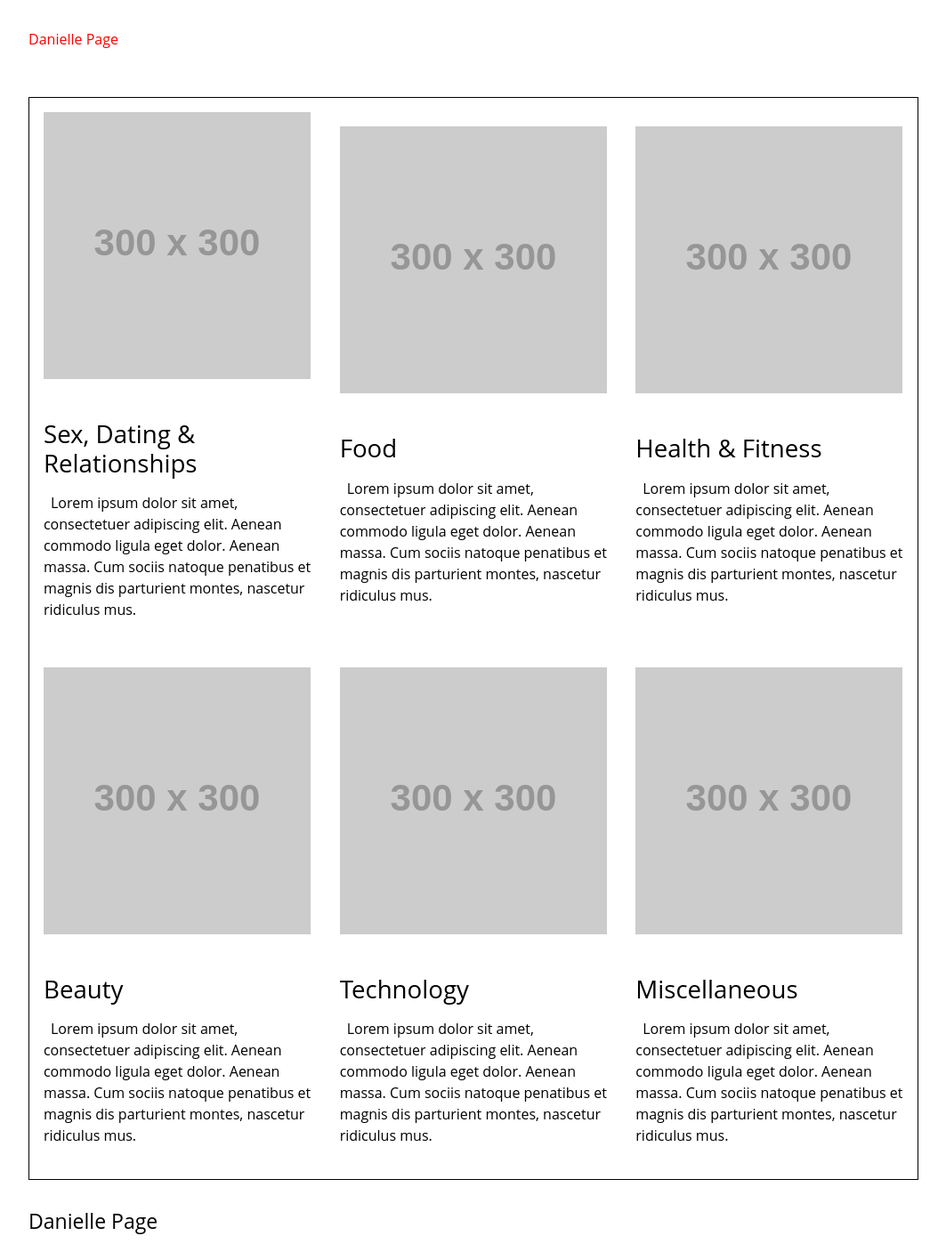
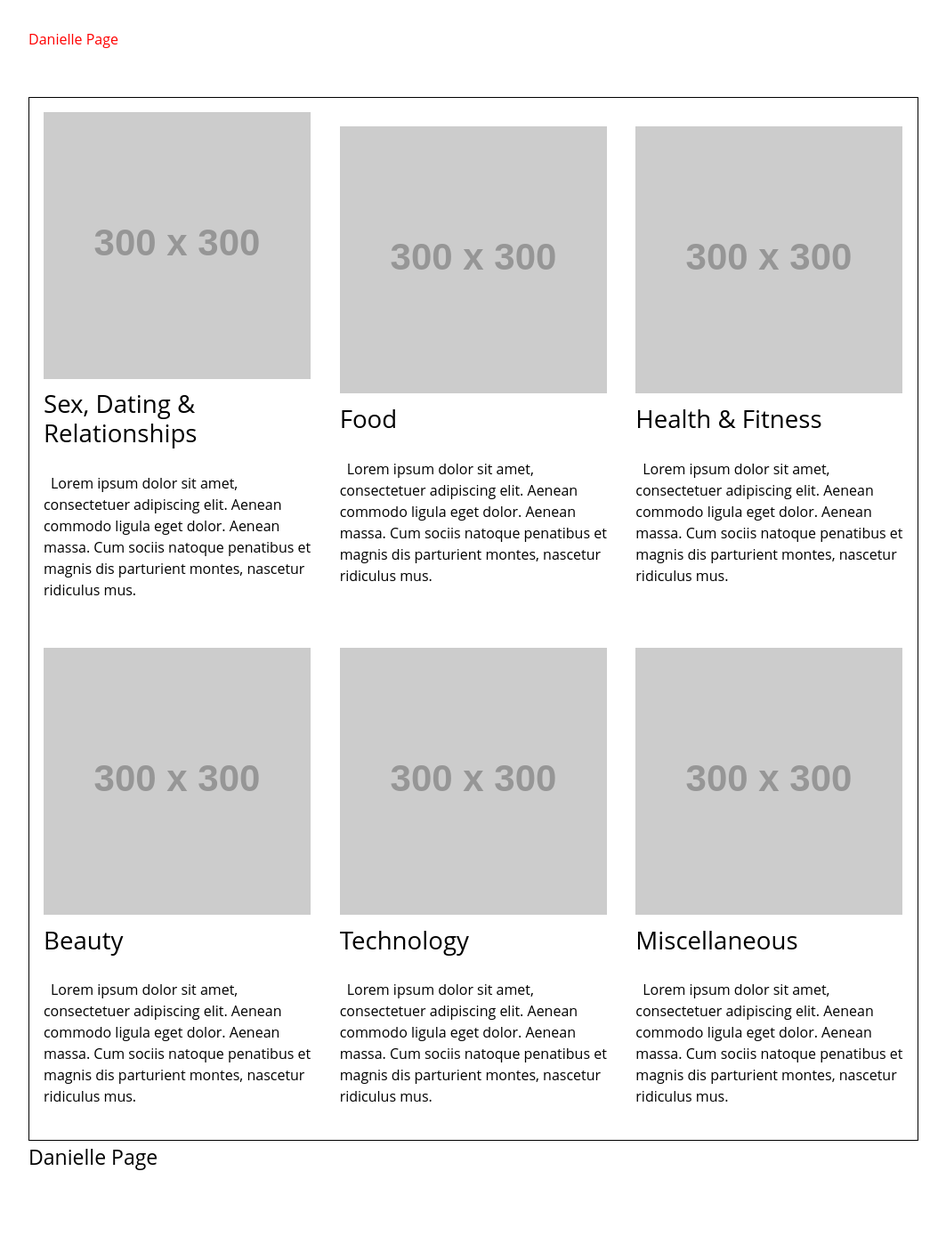
Before and after one commit to thedaniellepage/thedaniellepage, a Jekyll site: the page built from published-work.html, in a window 1280 px wide. Shown: the whole page at 89% size, without its empty margins (108-1171 px from the left). Built offline with Jekyll 4.4.1, drawn with Linux system fonts in a browser that asks for light colours; after the commit the page ends 1337 px from its top, so only the background shows below that.

Commit message:
dsadsadas

```diff
--- a/css/main.css
+++ b/css/main.css
@@ -17,13 +17,12 @@ p {
 }
 
 h1, h2, h3, h4 {
-  margin: 1.414em 0 0.5em;
+  margin: .2em 0 1em 0;
   font-weight: inherit;
   line-height: 1.2;
 }
 
 h1 {
-  margin-top: 0;
   font-size: 2.074em;
 }
 
```
